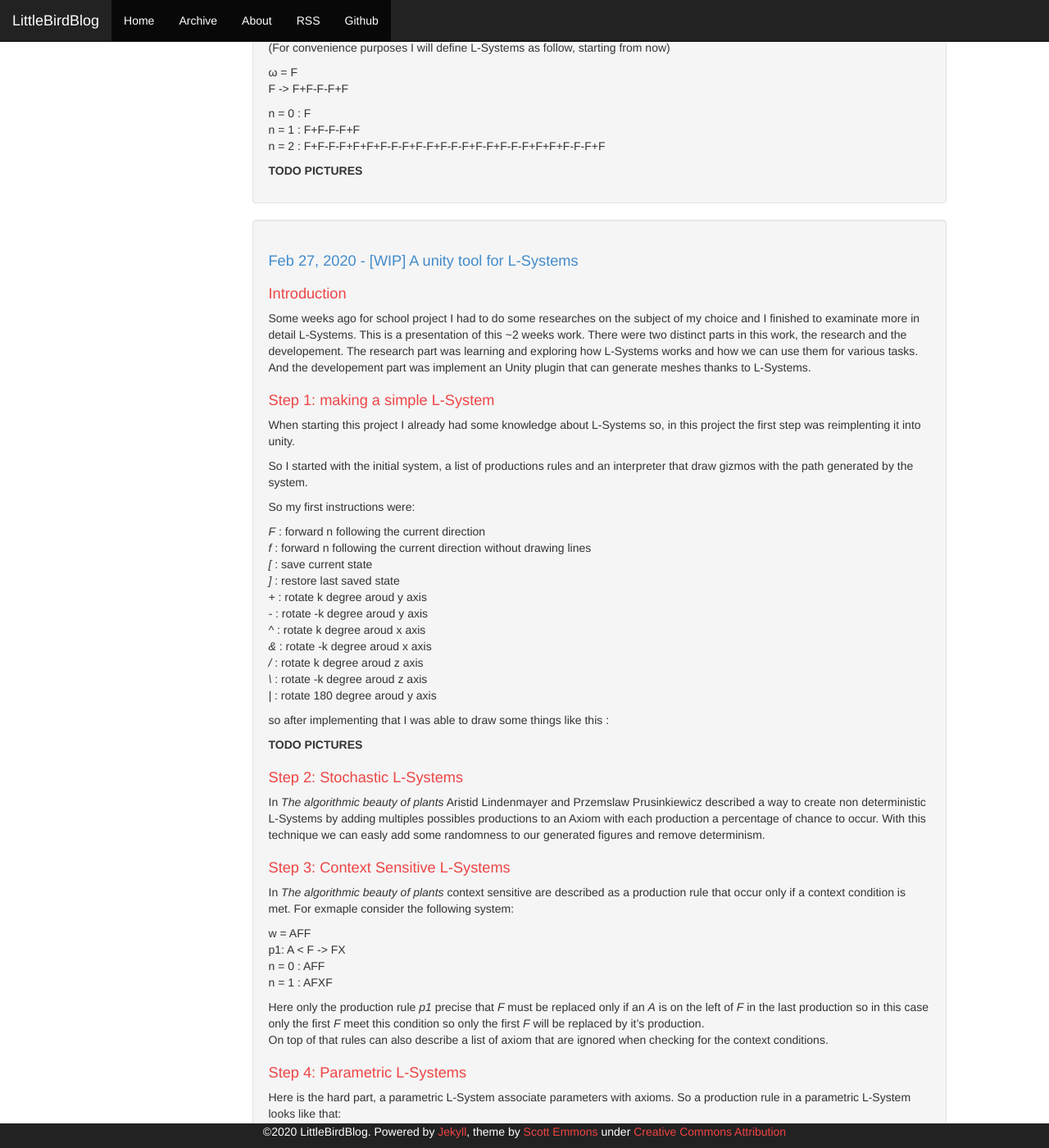
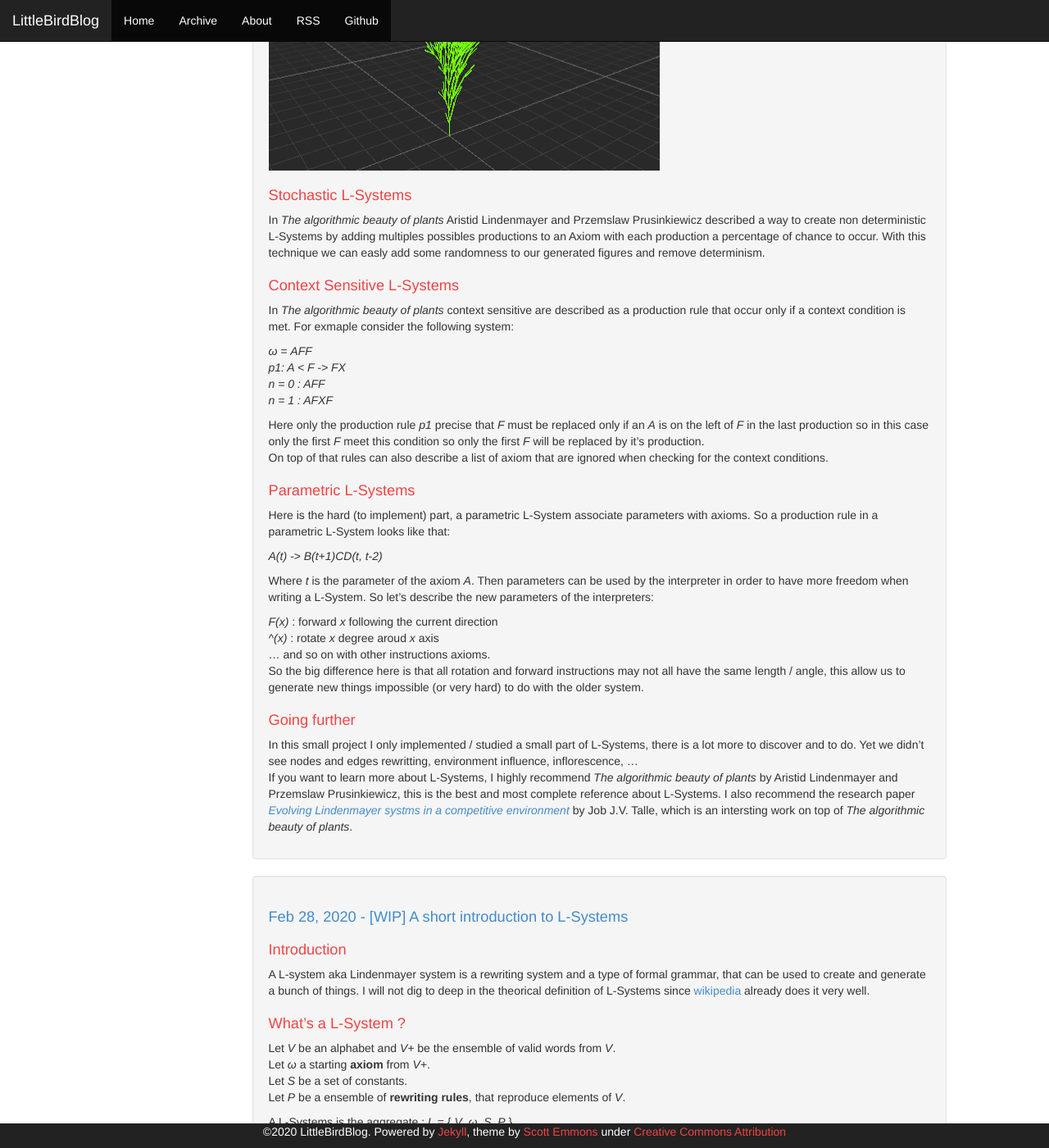
Before and after one commit to blackbird806/LittleBirdBlog, a Jekyll site: the page built from index.html, in a window 1280 px wide and 1400 px high, scrolled down 1101 px. Shown: the whole window at 82% size. Built offline with Jekyll 4.4.1, drawn with Linux system fonts in a browser that asks for light colours; the list of posts is cut into pages by our own code; some of the changed text lies outside the part shown.

Commit message:
Wip L-Systems posts

```diff
--- a/_posts/2020-02-27-A-short-introduction-to-L-Systems.md
+++ /dev/null
@@ -1,70 +0,0 @@
----
-layout: post
-title: "[WIP] A short introduction to L-Systems"
-date: 2020-02-27
-comments: false
----
-
-# Introduction
-
-L-systems aka Lindenmayer systems is a rewriting system and a type of formal grammar, that can be used to create and generate a bunch of things. I will not dig to deep in the theorical definition of L-Systems since [wikipedia](https://en.wikipedia.org/wiki/L-system) already does it very well.
-
-## What's a L-Systems ?
-
-Let _V_ be an alphabet and _V+_ be the ensemble of valid words from _V_.
-Let _ω_ a starting __axiom__ from _V+_.
-Let _S_ be a set of constants.
-Let _P_ be a ensemble of __rewriting rules__, that reproduce elements of _V_.
-
-A L-Systems is the aggregate : L = {_V_, _ω_, _S_, _P_}
-
-A __rewriting rule__ (we will shorten that one in simply rule) is defined like this:
- _Axiom_ -> _Production_
- Where _Axiom_ is a element from _V+_ and _Production_ is a valid sequence of elements from _V+_.
-
-## L-Systems from scratch
-
-So let's precise more concretly.
-
-Let V = { F, A }
-Let S = { }
-Let P = {
-	F -> FA
-	A -> F
-}
-Let ω = F
-
-Let n = 0 .. 5 be the iteration number.
-
-n = 0 : F
-n = 1 : FA
-n = 2 : FAF
-n = 3 : FAFFA
-n = 4 : FAFFAFAF
-n = 5 : FAFFAFAFFAFFA
-
-At each iteration each Axiom that match a rule is replaced/rewritted by its production. This is this behavior allow us to express easly recusive things like fractals for example.
-
-## A practical Case
-
-In this blog post we will mostly talk about using L-Systems for generate fractals and rendering stuff but the core of this system is a lot more generic than that and can be used for a lot of other uses cases.
-
-We can easly interpret an L-Systems into graphics using technichs such as [turtle graphics](https://en.wikipedia.org/wiki/Turtle_graphics).
-All we have to do is define a subset of _V+_ that will compose an ensemble of commands wich will be interpreted by the turtle.
-So let define them:
-
-_F_ : moving forward
-_+_ : rotate right
-_-_ : rotate left
-
-And only with this we can start drawing our firsts fractals !
-(For convenience purposes I will define L-Systems as follow, starting from now)
-
-ω = F
-F -> F+F-F-F+F
-
-n = 0 : F
-n = 1 : F+F-F-F+F
-n = 2 : F+F-F-F+F+F+F-F-F+F-F+F-F-F+F-F+F-F-F+F+F+F-F-F+F
-
-__TODO PICTURES__
--- /dev/null
+++ b/_posts/2020-02-28-A-short-introduction-to-L-Systems.md
@@ -0,0 +1,70 @@
+---
+layout: post
+title: "[WIP] A short introduction to L-Systems"
+date: 2020-02-28
+comments: false
+---
+
+# Introduction
+
+A L-system aka Lindenmayer system is a rewriting system and a type of formal grammar, that can be used to create and generate a bunch of things. I will not dig to deep in the theorical definition of L-Systems since [wikipedia](https://en.wikipedia.org/wiki/L-system) already does it very well.
+
+# What's a L-System ?
+
+Let _V_ be an alphabet and _V+_ be the ensemble of valid words from _V_.
+Let _ω_ a starting __axiom__ from _V+_.
+Let _S_ be a set of constants.
+Let _P_ be a ensemble of __rewriting rules__, that reproduce elements of _V_.
+
+A L-Systems is the aggregate : _L_ = { _V_, _ω_, _S_, _P_ }
+
+A __rewriting rule__ (we will shorten that one in simply rule) is defined like this:
+ _Axiom_ -> _Production_
+ Where _Axiom_ is a element from _V+_ and _Production_ is a valid sequence of elements from _V+_.
+
+# L-Systems from scratch
+
+So let's precise more concretly.
+
+Let _V_ = { _F_, _A_ }
+Let _S_ = { }
+Let _P_ = {
+	_F_ -> _FA_
+	_A_ -> _F_
+}
+Let _ω_ = _F_
+
+Let _n_ = 0 .. 5 be the iteration number.
+
+_n_ = 0 : _F_
+_n_ = 1 : _FA_
+_n_ = 2 : _FAF_
+_n_ = 3 : _FAFFA_
+_n_ = 4 : _FAFFAFAF_
+_n_ = 5 : _FAFFAFAFFAFFA_
+
+At each iteration each Axiom that match a rule is replaced/rewritted by its production. This is this behavior allow us to express easly recusive patterns like fractals for example.
+
+# A practical Case
+
+In this blog post we will mostly talk about using L-Systems for generate fractals and rendering stuff but the core of this system is a lot more generic than that and can be used for a lot of other uses cases.
+
+We can easly interpret an L-Systems into graphics using technics such as [turtle graphics](https://en.wikipedia.org/wiki/Turtle_graphics).
+All we have to do is define a subset of _V+_ that will compose an ensemble of commands wich will be interpreted by the turtle.
+So let define them:
+
+_F_ : moving forward
+_+_ : rotate right
+_-_ : rotate left
+
+And only with this we can start drawing our firsts fractals !
+(For convenience purposes I will define L-Systems as follow, starting from now)
+
+_ω_ = _F_
+_F_ -> _F+F-F-F+F_
+
+_n_ = 0 : _F_
+_n_ = 1 : _F+F-F-F+F_
+_n_ = 2 : _F+F-F-F+F+F+F-F-F+F-F+F-F-F+F-F+F-F-F+F+F+F-F-F+F_
+
+![L-System fractal example](images/fract.PNG)
--- a/_posts/2020-02-27-A-short-introduction-to-L-Systems - Copie.md
+++ b/_posts/2020-03-01-A-Unity-Tool-for-L-Systems.md
@@ -1,20 +1,25 @@
 ---
 layout: post
 title: "[WIP] A unity tool for L-Systems"
-date: 2020-02-27
+date: 2020-03-01
 comments: false
 ---
+
+#### Disclaimer
+
+This post will assume you already know the basics of L-Systems. If you don't I invit you to read [my first post](https://blackbird806.github.io/LittleBirdBlog/2020/02/A-short-introduction-to-L-Systems) on that subject.
+
 
 # Introduction
 
 Some weeks ago for school project I had to do some researches on the subject of my choice and I finished to examinate more in detail L-Systems.
-This is a presentation of this ~2 weeks work.
+This is a presentation of this work.
 There were two distinct parts in this work, the research and the developement. The research part was learning and exploring how L-Systems works and how we can use them for various tasks.
 And the developement part was implement an Unity plugin that can generate meshes thanks to L-Systems.
 
-# Step 1: making a simple L-System
+# Making a simple L-System
 
-When starting this project I already had some knowledge about L-Systems so, in this project the first step was reimplenting it into unity.
+When I started this project I already known a little about L-Systems so, in this project the first step was implementing a basic L-System in unity (I already worked on a prototype before that using Dlang and SDL but since I was using unity I had to reimplement it in C#).
 
 So I started with the initial system, a list of productions rules and an interpreter that draw gizmos with the path generated by the system.
 
@@ -34,38 +39,45 @@ _|_ : rotate 180 degree aroud y axis
 
 so after implementing that I was able to draw some things like this :
 
-__TODO PICTURES__
+![3D LSystem](images/simple3DLSystem.PNG)
 
-# Step 2: Stochastic L-Systems
+# Stochastic L-Systems
 
 In _The algorithmic beauty of plants_ Aristid Lindenmayer and Przemslaw Prusinkiewicz described a way to create non deterministic L-Systems by adding multiples possibles productions to an Axiom with each production a percentage of chance to occur.
 With this technique we can easly add some randomness to our generated figures and remove determinism.
 
-# Step 3: Context Sensitive L-Systems
+# Context Sensitive L-Systems
 
 In _The algorithmic beauty of plants_ context sensitive are described as a production rule that occur only if a context condition is met.
 For exmaple consider the following system:
 
-w = AFF
-p1: A < F -> FX
-n = 0 : AFF
-n = 1 : AFXF
+_ω = AFF_
+_p1: A < F -> FX_
+_n = 0 : AFF_
+_n = 1 : AFXF_
 
 Here only the production rule _p1_ precise that _F_ must be replaced only if an _A_ is on the left of _F_ in the last production so in this case only the first _F_ meet this condition so only the first _F_ will be replaced by it's production.
 On top of that rules can also describe a list of axiom that are ignored when checking for the context conditions.
 
-# Step 4: Parametric L-Systems
+# Parametric L-Systems
 
-Here is the hard part, a parametric L-System associate parameters with axioms.
+Here is the hard (to implement) part, a parametric L-System associate parameters with axioms.
 So a production rule in a parametric L-System looks like that:
 
-A(t) -> B(t+1)CD(t, t-2)
+_A(t) -> B(t+1)CD(t, t-2)_
 
 Where _t_ is the parameter of the axiom _A_.
 Then parameters can be used by the interpreter in order to have more freedom when writing a L-System.
 So let's describe the new parameters of the interpreters:
 
-_F_(x) : forward x following the current direction
-_^_(x) : rotate x degree aroud x axis
+_F(x)_ : forward _x_ following the current direction
+_^(x)_ : rotate _x_ degree aroud _x_ axis
 ... and so on with other instructions axioms.
 So the big difference here is that all rotation and forward instructions may not all have the same length / angle, this allow us to generate new things impossible (or very hard) to do with the older system.
+
+# Going further
+
+In this small project I only implemented / studied a small part of L-Systems, there is a lot more to discover and to do.
+Yet we didn't see nodes and edges rewritting, environment influence, inflorescence, ...
+If you want to learn more about L-Systems, I highly recommend _The algorithmic beauty of plants_ by Aristid Lindenmayer and Przemslaw Prusinkiewicz, this is the best and most complete reference about L-Systems.
+I also recommend the research paper [_Evolving Lindenmayer systms in a competitive environment_](https://jobtalle.com/posts/2019_8_1/EvolvingLSystems.pdf) by Job J.V. Talle, which is an intersting work on top of _The algorithmic beauty of plants_.
```
Also changed, not shown: images/fract.PNG (added), images/simple3DLSystem.PNG (added).
